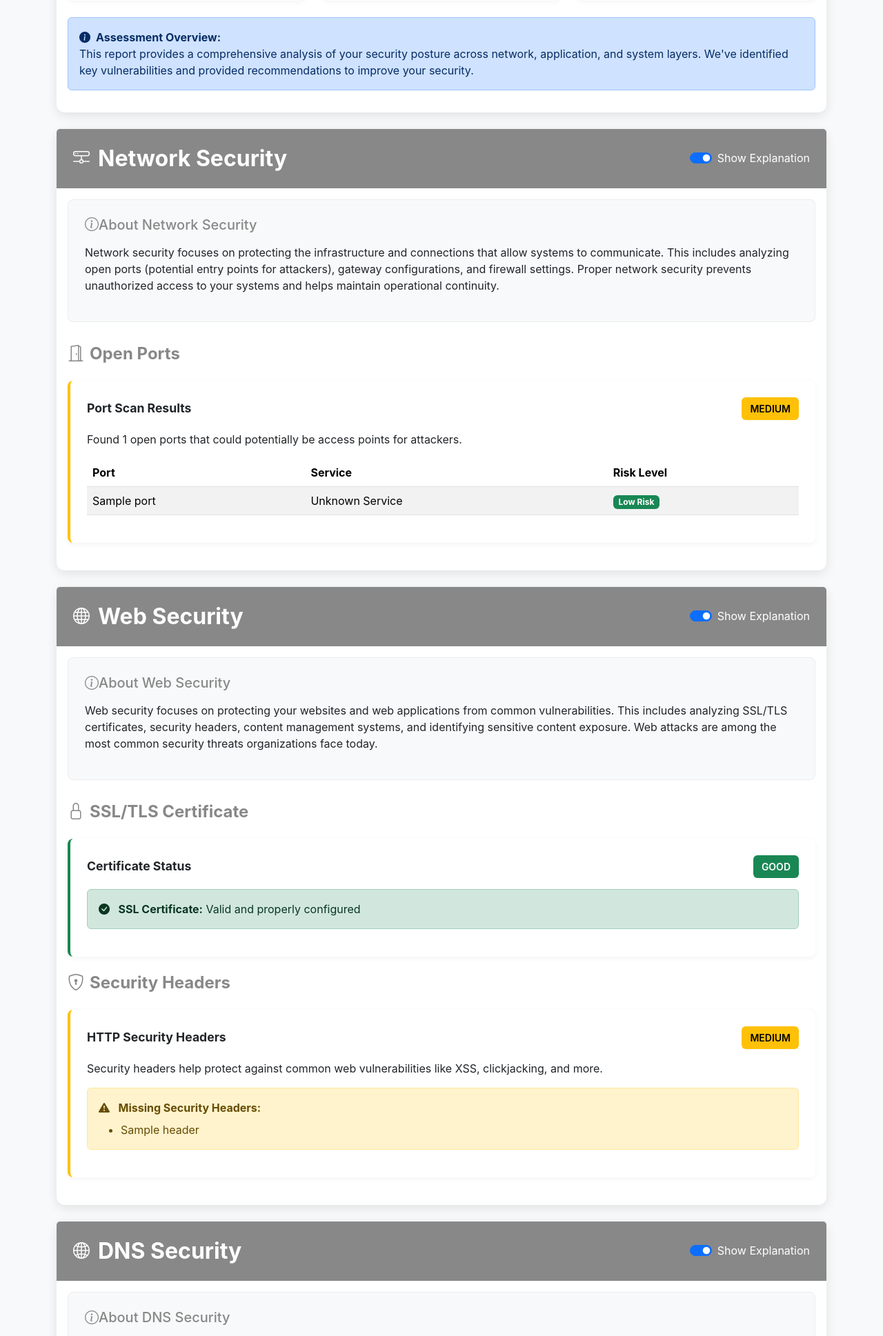
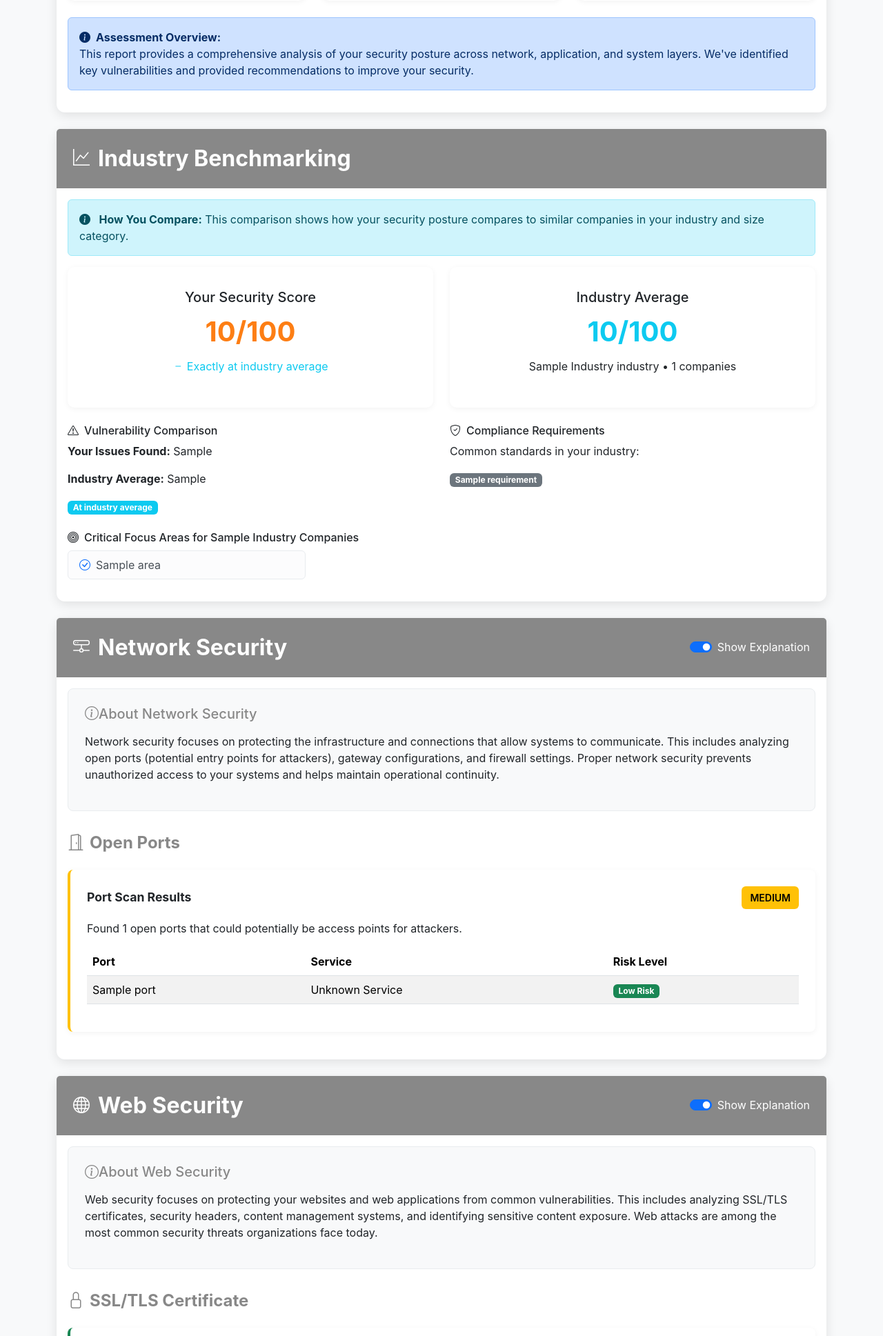
Before and after one commit to Gerrit8008/CybrScann_render, a Python web app: template templates/client/scan_report.html in a window 1280 px wide. Shown: the part 1681-3618 px from the top of the page at 69% size. Run offline with Jinja, Linux system fonts and the light colour scheme; the template is opened without the code that fills it: most values are stand-ins (such as "Sample title", 1, 10 or a date in 2020); grey boxes marked "Sample" are stand-in pictures.

Commit message:
Add files via upload

```diff
--- a/templates/client/scan_report.html
+++ b/templates/client/scan_report.html
@@ -607,6 +607,87 @@
                 </div>
             </div>
         </div>
+
+        <!-- Industry Benchmark Section -->
+        {% if industry_benchmarks %}
+        <div class="card mb-4">
+            <div class="card-header">
+                <h2><i class="bi bi-graph-up"></i>Industry Benchmarking</h2>
+            </div>
+            <div class="card-body">
+                <div class="alert alert-info">
+                    <i class="bi bi-info-circle-fill me-2"></i>
+                    <strong>How You Compare:</strong> This comparison shows how your security posture compares to similar companies in your industry and size category.
+                </div>
+
+                <div class="row">
+                    <div class="col-md-6 mb-4">
+                        <div class="summary-card text-center">
+                            <h5>Your Security Score</h5>
+                            <div class="summary-value {% if risk_score > industry_benchmarks.avg_risk_score %}text-low{% else %}text-high{% endif %}">
+                                {{ risk_score }}/100
+                            </div>
+                            {% if risk_score > industry_benchmarks.avg_risk_score %}
+                                <p class="text-success"><i class="bi bi-arrow-up"></i> {{ risk_score - industry_benchmarks.avg_risk_score }} points above industry average</p>
+                            {% elif risk_score < industry_benchmarks.avg_risk_score %}
+                                <p class="text-warning"><i class="bi bi-arrow-down"></i> {{ industry_benchmarks.avg_risk_score - risk_score }} points below industry average</p>
+                            {% else %}
+                                <p class="text-info"><i class="bi bi-dash"></i> Exactly at industry average</p>
+                            {% endif %}
+                        </div>
+                    </div>
+
+                    <div class="col-md-6 mb-4">
+                        <div class="summary-card text-center">
+                            <h5>Industry Average</h5>
+                            <div class="summary-value text-info">
+                                {{ industry_benchmarks.avg_risk_score }}/100
+                            </div>
+                            <p>{{ scan.industry|title if scan.industry else 'General' }} industry • {{ scan.company_size if scan.company_size else 'Unknown size' }} companies</p>
+                        </div>
+                    </div>
+                </div>
+
+                <div class="row">
+                    <div class="col-md-6">
+                        <h6><i class="bi bi-exclamation-triangle me-2"></i>Vulnerability Comparison</h6>
+                        <p><strong>Your Issues Found:</strong> {{ scan.vulnerabilities_found or 0 }}</p>
+                        <p><strong>Industry Average:</strong> {{ industry_benchmarks.common_vulnerabilities }}</p>
+                        {% if (scan.vulnerabilities_found or 0) < industry_benchmarks.common_vulnerabilities %}
+                            <span class="badge bg-success">Better than average</span>
+                        {% elif (scan.vulnerabilities_found or 0) > industry_benchmarks.common_vulnerabilities %}
+                            <span class="badge bg-warning">Above average vulnerabilities</span>
+                        {% else %}
+                            <span class="badge bg-info">At industry average</span>
+                        {% endif %}
+                    </div>
+
+                    <div class="col-md-6">
+                        <h6><i class="bi bi-shield-check me-2"></i>Compliance Requirements</h6>
+                        <p>Common standards in your industry:</p>
+                        <div class="mb-2">
+                            {% for requirement in industry_benchmarks.compliance_requirements %}
+                                <span class="badge bg-secondary me-1 mb-1">{{ requirement }}</span>
+                            {% endfor %}
+                        </div>
+                    </div>
+                </div>
+
+                <div class="mt-4">
+                    <h6><i class="bi bi-bullseye me-2"></i>Critical Focus Areas for {{ scan.industry|title if scan.industry else 'Your' }} Companies</h6>
+                    <div class="row">
+                        {% for area in industry_benchmarks.critical_areas %}
+                        <div class="col-md-4 mb-2">
+                            <div class="alert alert-light mb-2 py-2">
+                                <i class="bi bi-check-circle text-primary me-2"></i>{{ area }}
+                            </div>
+                        </div>
+                        {% endfor %}
+                    </div>
+                </div>
+            </div>
+        </div>
+        {% endif %}
 
         <!-- Network Security Section -->
         <div class="card mb-4">
--- a/templates/scanner/scanner_public.html
+++ b/templates/scanner/scanner_public.html
@@ -824,7 +824,9 @@
                         lead_name: leadName,
                         lead_email: leadEmail,
                         lead_company: leadCompany,
-                        lead_phone: leadPhone
+                        lead_phone: leadPhone,
+                        industry: document.getElementById('industry').value,
+                        company_size: document.getElementById('company-size').value
                     };
 
                     // Submit to server
```
